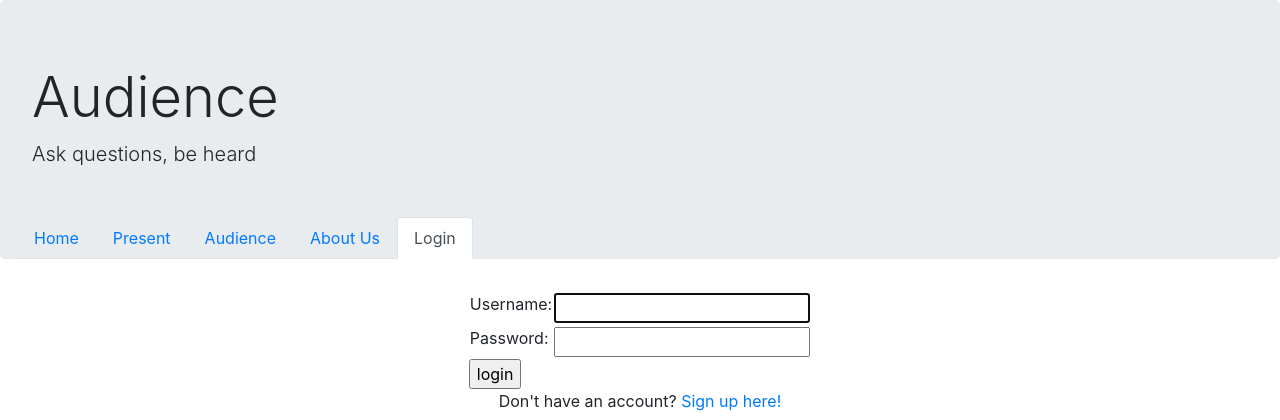
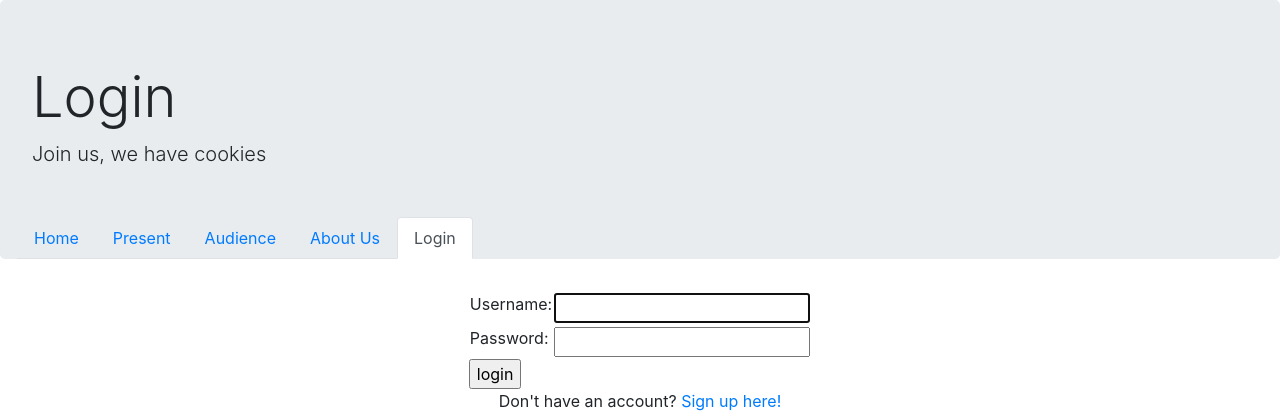
Before and after one commit to jogden4195/BackRow, a Django app: page /accounts/login/ in a window 1280 px wide. Shown: the top 420 px of the page. Run offline with Django 3.2, Linux system fonts and the light colour scheme; some libraries are stand-ins or nearby versions.

Commit message:
Fixed header text

```diff
--- a/project/src/landing/templates/registration/login.html
+++ b/project/src/landing/templates/registration/login.html
@@ -16,8 +16,8 @@
 
 <body>
   <div class="jumbotron pb-0">
-    <h1 class="display-4">Audience</h1>
-    <p class="lead">Ask questions, be heard</p>
+    <h1 class="display-4">Login</h1>
+    <p class="lead">Join us, we have cookies</p>
     <div class="row justify-content-left mt-5 mb-0">
       <ul class="nav nav-tabs">
         <li class="nav-item">
```
